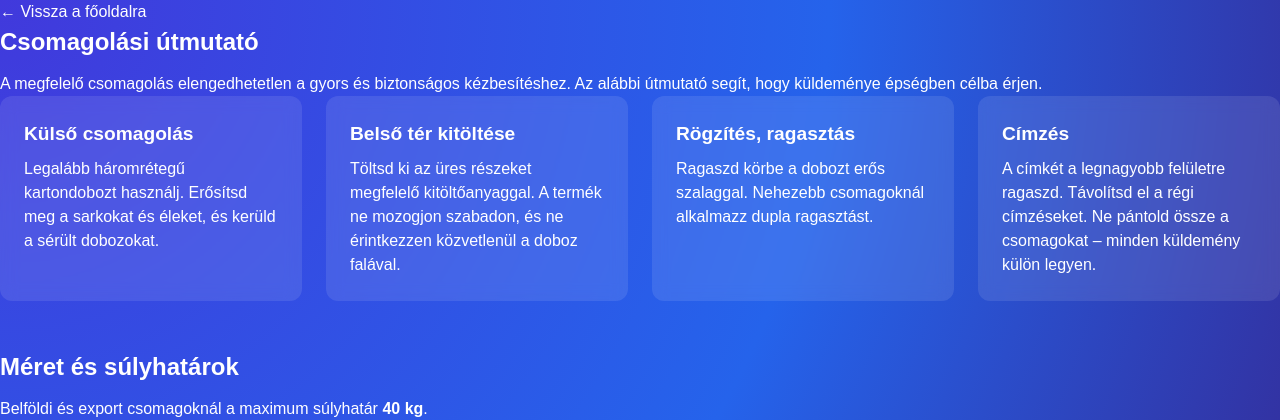
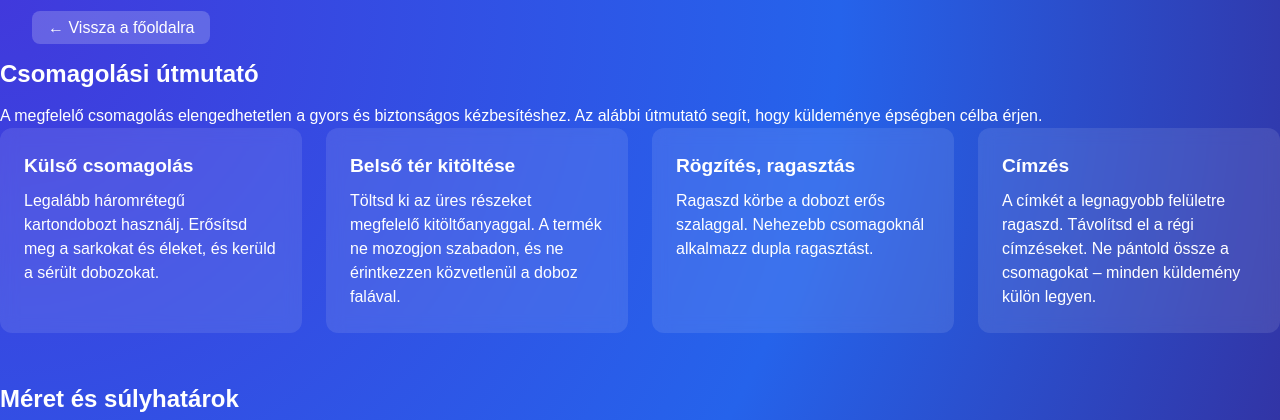
Before and after one commit to jakusnoel12445/dropnet, a PHP site: page /csomagolasu.html in a window 1280 px wide. Shown: the top 420 px of the page. Run offline with PHP 8.4, Linux system fonts and the light colour scheme.

Commit message:
Update csomagolasu.css

```diff
--- a/csomagolasu.css
+++ b/csomagolasu.css
@@ -90,3 +90,21 @@
   padding-left: 1.5rem;
   line-height: 1.6;
 }
+/* Vissza gomb */
+.back-button {
+  padding: 1rem 2rem;
+}
+.back-button a {
+  text-decoration: none;
+  color: white;
+  background: rgba(255,255,255,0.2);
+  padding: 0.5rem 1rem;
+  border-radius: 8px;
+  transition: 0.3s;
+
+}
+
+.back-button a:hover {
+  background: rgba(255,255,255,0.35);
+  color: #000e31;
+}
```
